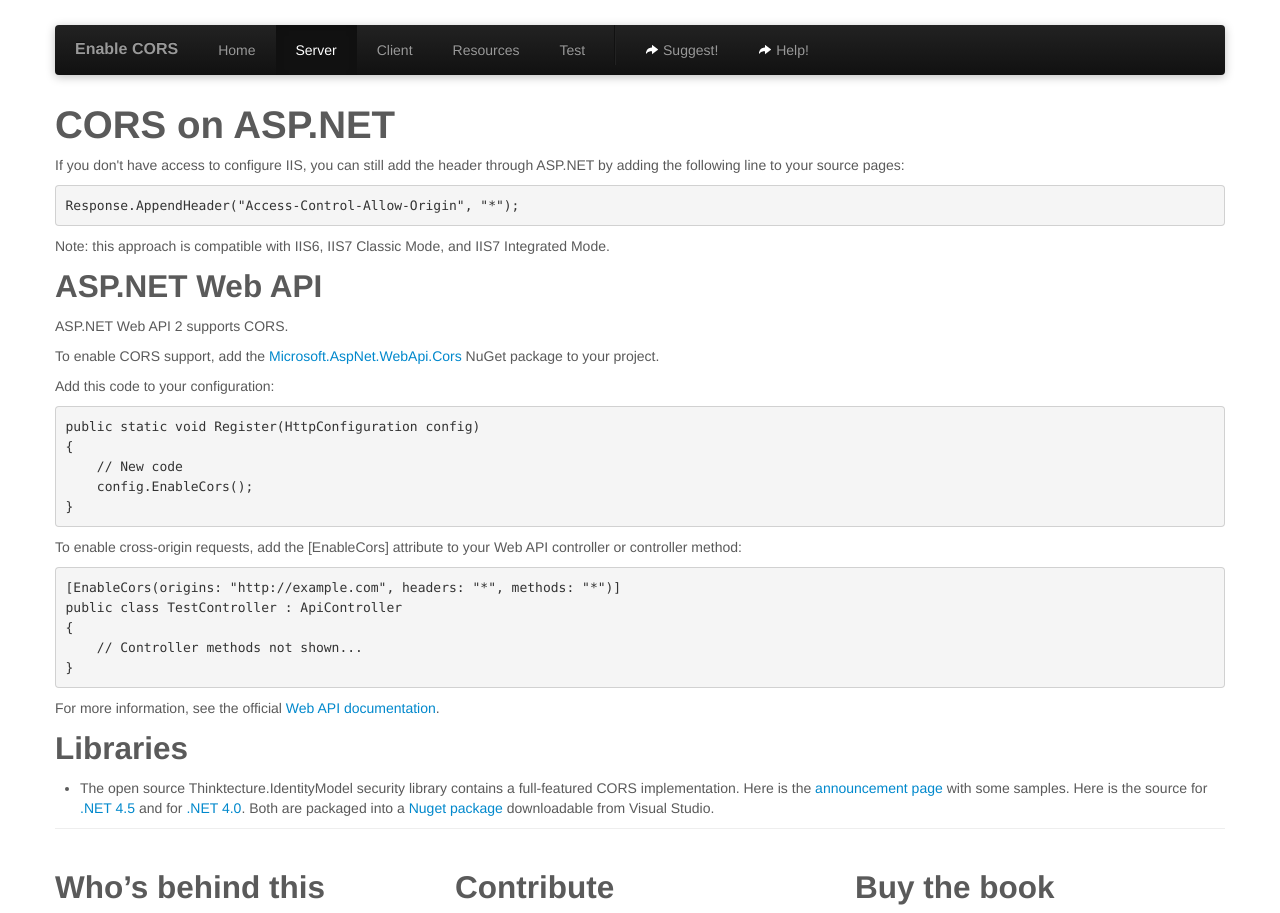
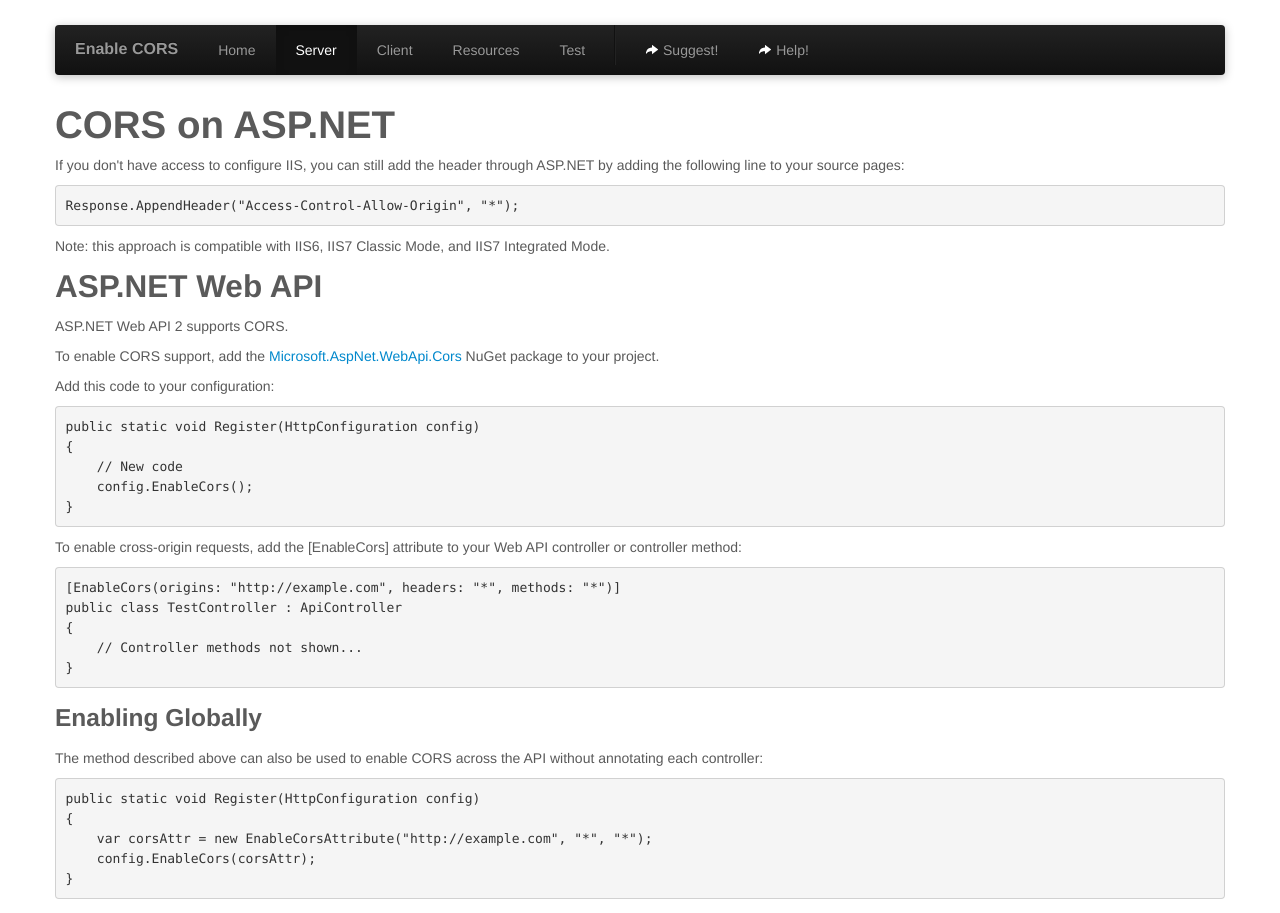
Before and after one commit to monsur/enable-cors.org, a Jekyll site: the page built from server_aspnet.html, in a window 1280 px wide, cut to the strip 0-913 px from the top of the page. Built offline with Jekyll 4.4.1, drawn with Linux system fonts in a browser that asks for light colours.

Commit message:
Updated WebAPI info to include global activation
In many cases, an API built using Web API will have a great many controllers, and it is rare that the vast majority will not have the same CORS settings. I have added instructions to enable CORS globally with minimal effort and no additional resources.

```diff
--- a/server_aspnet.html
+++ b/server_aspnet.html
@@ -41,6 +41,17 @@ public class TestController : ApiController
 }
 </pre>
 
+<h3>Enabling Globally</h3>
+
+<p>The method described above can also be used to enable CORS across the API without annotating each controller:</p>
+<pre class="code">
+public static void Register(HttpConfiguration config)
+{
+    var corsAttr = new EnableCorsAttribute("http://example.com", "*", "*");
+    config.EnableCors(corsAttr);
+}
+</pre>
+
 <p>For more information, see the official <a href="http://www.asp.net/web-api/overview/security/enabling-cross-origin-requests-in-web-api">Web API documentation</a>.</p>
 
 <h2>Libraries</h2>
```
